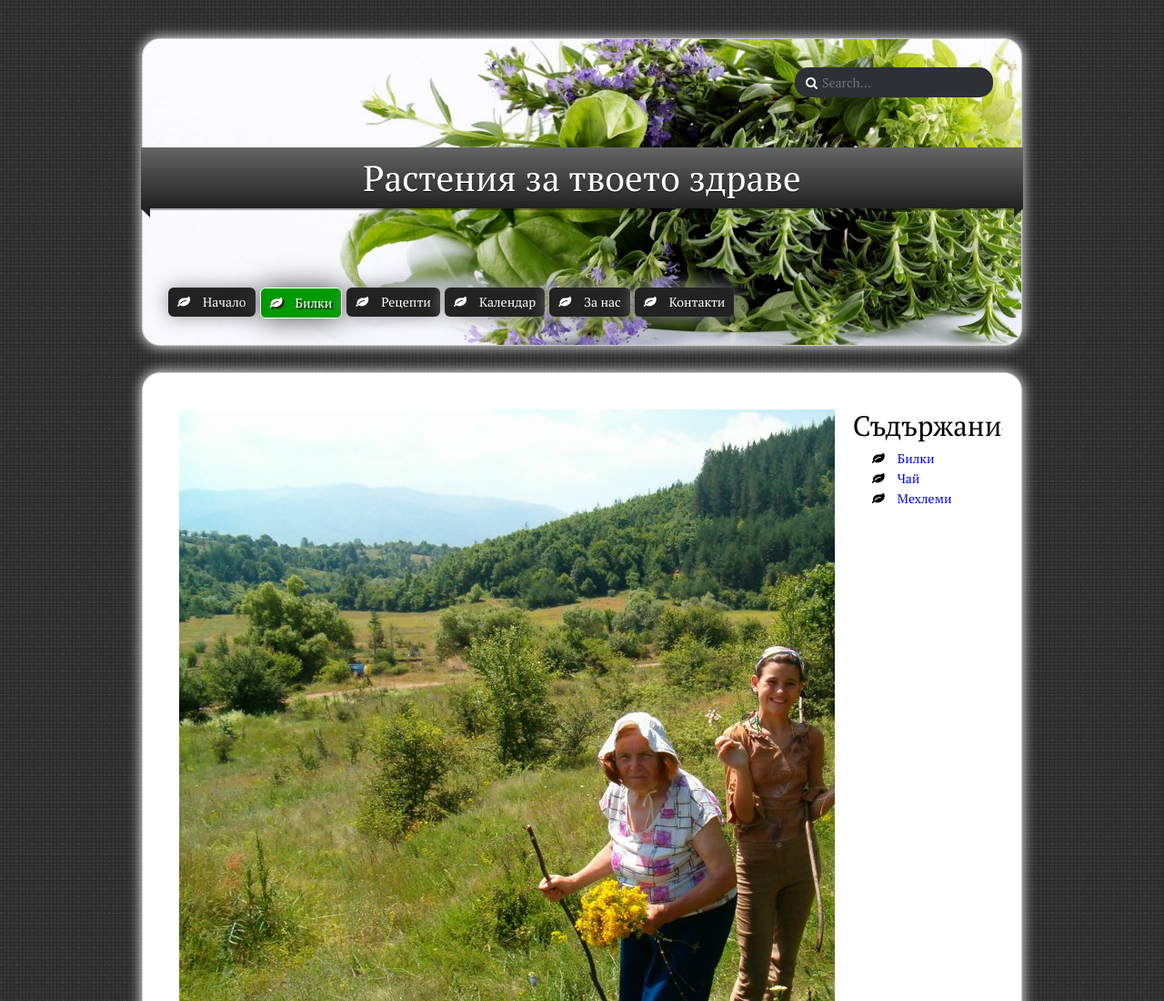
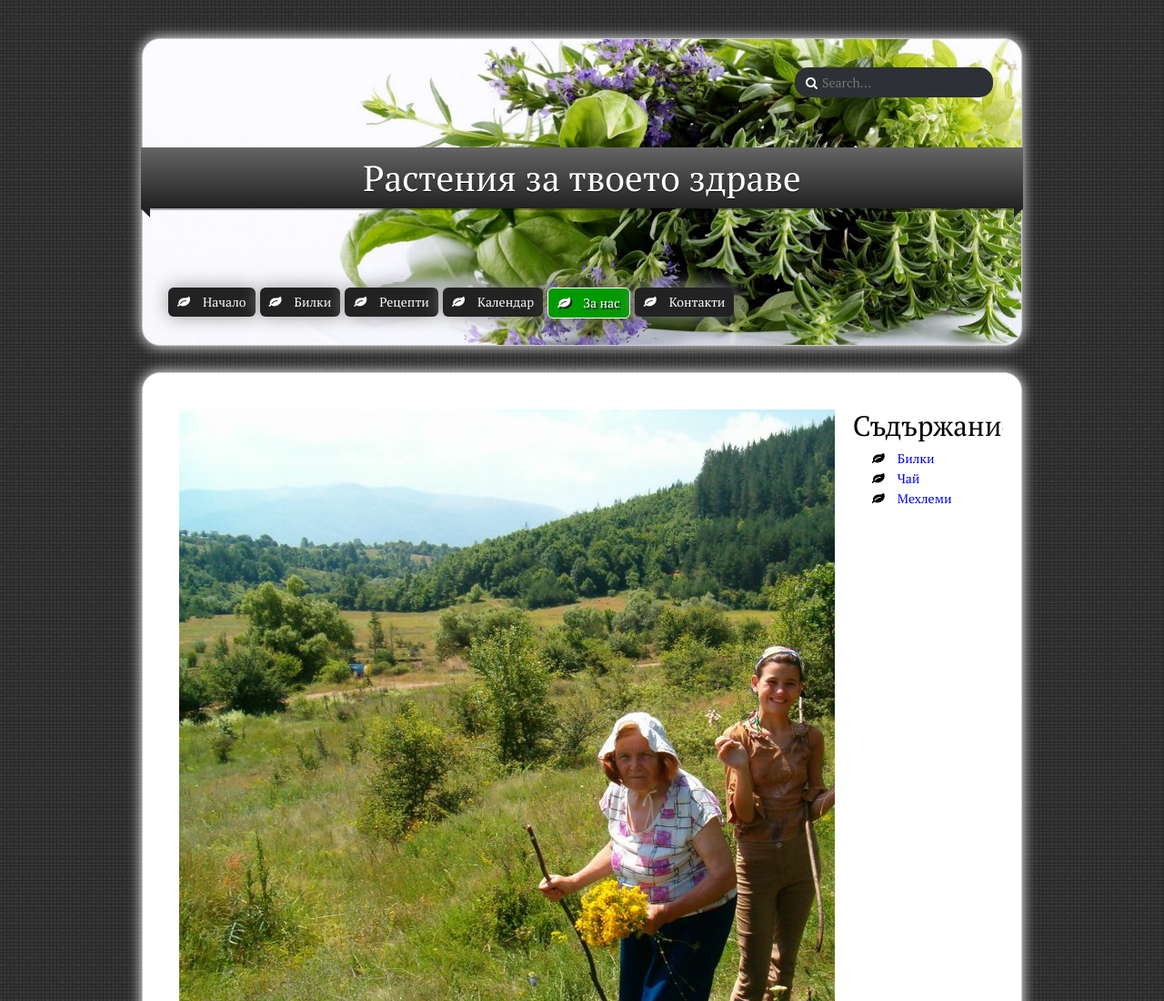
Before and after one commit to ehrrrr/Herbs, a plain HTML site: page Herb/for-us.html in a window 1280 px wide. Shown: the top 1100 px of the page at 91% size. Drawn offline with Linux system fonts and the light colour scheme.

Commit message:
some links are added

```diff
--- a/Herb/for-us.html
+++ b/Herb/for-us.html
@@ -16,7 +16,7 @@
                 <nav class="nav-collapse">
                     <ul>
                         <li><a href="./index.html">Начало</a></li>
-                        <li class="selected"><a href="#">Билки</a></li>
+                        <li><a href="./article.html">Билки</a></li>
                         <li><a href="#">Рецепти</a>
                             <ul>
                                 <li><a href="internal.html">За върешно приложение</a></li>
@@ -24,7 +24,7 @@
                             </ul>
                         </li>
                         <li><a href="#">Календар</a></li>
-                         <li><a href="#">За нас</a></li>
+                         <li class="selected"><a href="#">За нас</a></li>
                         <li><a href="#">Контакти</a></li>
 
                     </ul>
```
Also changed, not shown: Herb/article.html (+1 -1 lines), Herb/herbs.html (+1 -1 lines), Herb/index.html (+1 -1 lines), Herb/internal.html (+1 -1 lines), Herb/topical.html (+1 -1 lines).
